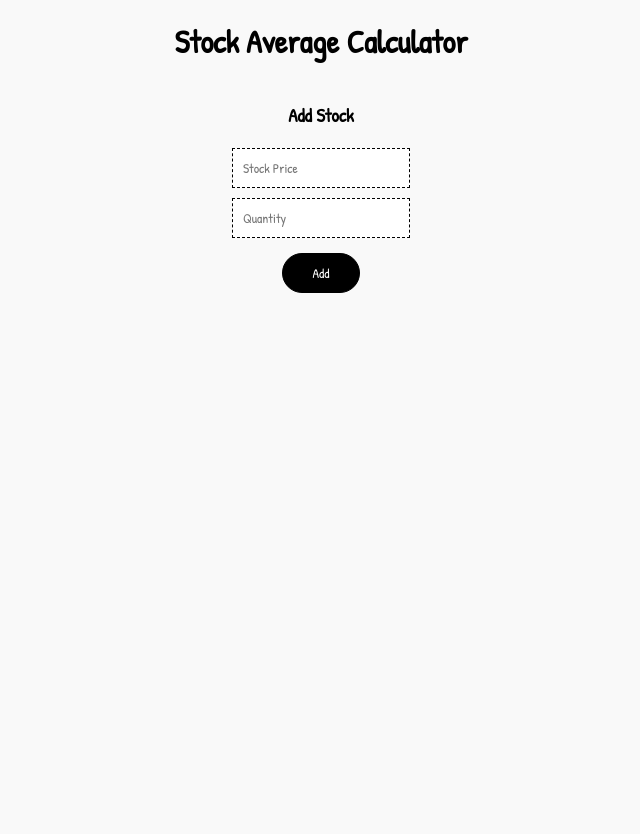
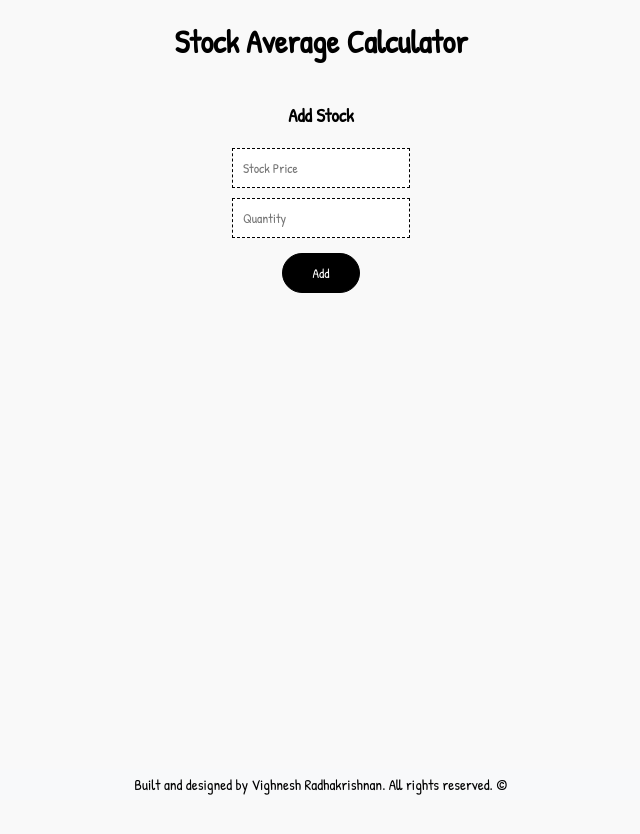
Before and after one commit to vighnesh-radhakrishnan/stock-average-calculator, a React (Create React App) app: page / in a window 1280 px wide. Shown: the top 834 px of the page, without its empty margins (319-959 px from the left). Built offline with nearby package versions, Linux system fonts and the light colour scheme.

Commit message:
added footer

```diff
--- a/src/App.js
+++ b/src/App.js
@@ -3,6 +3,7 @@ import React, { useState } from "react";
 import Form from "./components/Form";
 import StockList from "./components/StockList";
 import AveragePrice from "./components/AveragePrice";
+import Footer from "./components/Footer";
 import { AppWrapper } from "./components/Containers"; // Import the new wrapper
 
 const App = () => {
@@ -24,6 +25,7 @@ const App = () => {
           <AveragePrice stocks={stocks} />
         </>
       )}
+      <Footer />
     </AppWrapper>
   );
 };
--- a/src/components/Containers.js
+++ b/src/components/Containers.js
@@ -143,3 +143,16 @@ export const AppWrapper = styled.div`
   font-family: "Patrick Hand", cursive;
   box-shadow: 0 0 10px rgba(0, 0, 0, 0.1); /* Subtle shadow for layering */
 `;
+
+export const FooterWrapper = styled.div`
+  .footer {
+    position: fixed;
+    bottom: 0;
+    left: 0;
+    width: 100%;
+    font-size: 15px;
+    text-align: center;
+    background-color: #f8f9fa; /* You can change the background color */
+    padding: 5px 0; /* Adjust padding as needed */
+  }
+`;
--- /dev/null
+++ b/src/components/Footer.js
@@ -0,0 +1,17 @@
+// src/components/Footer.js
+import React from "react";
+import { FooterWrapper } from "./Containers";
+
+const Footer = () => {
+  return (
+    <FooterWrapper>
+      <footer className="footer">
+        <p>
+          Built and designed by Vighnesh Radhakrishnan. All rights reserved. ©
+        </p>
+      </footer>
+    </FooterWrapper>
+  );
+};
+
+export default Footer;
```
